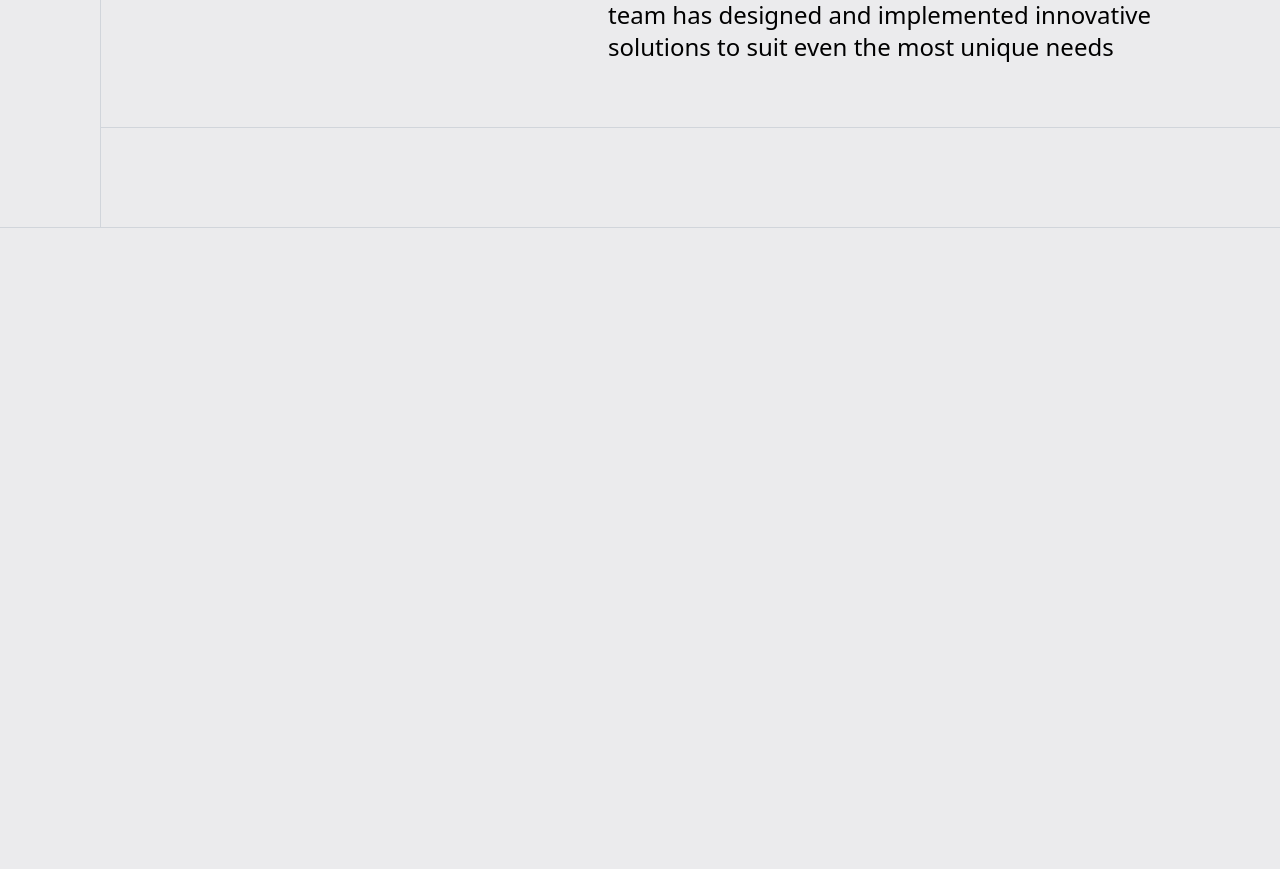
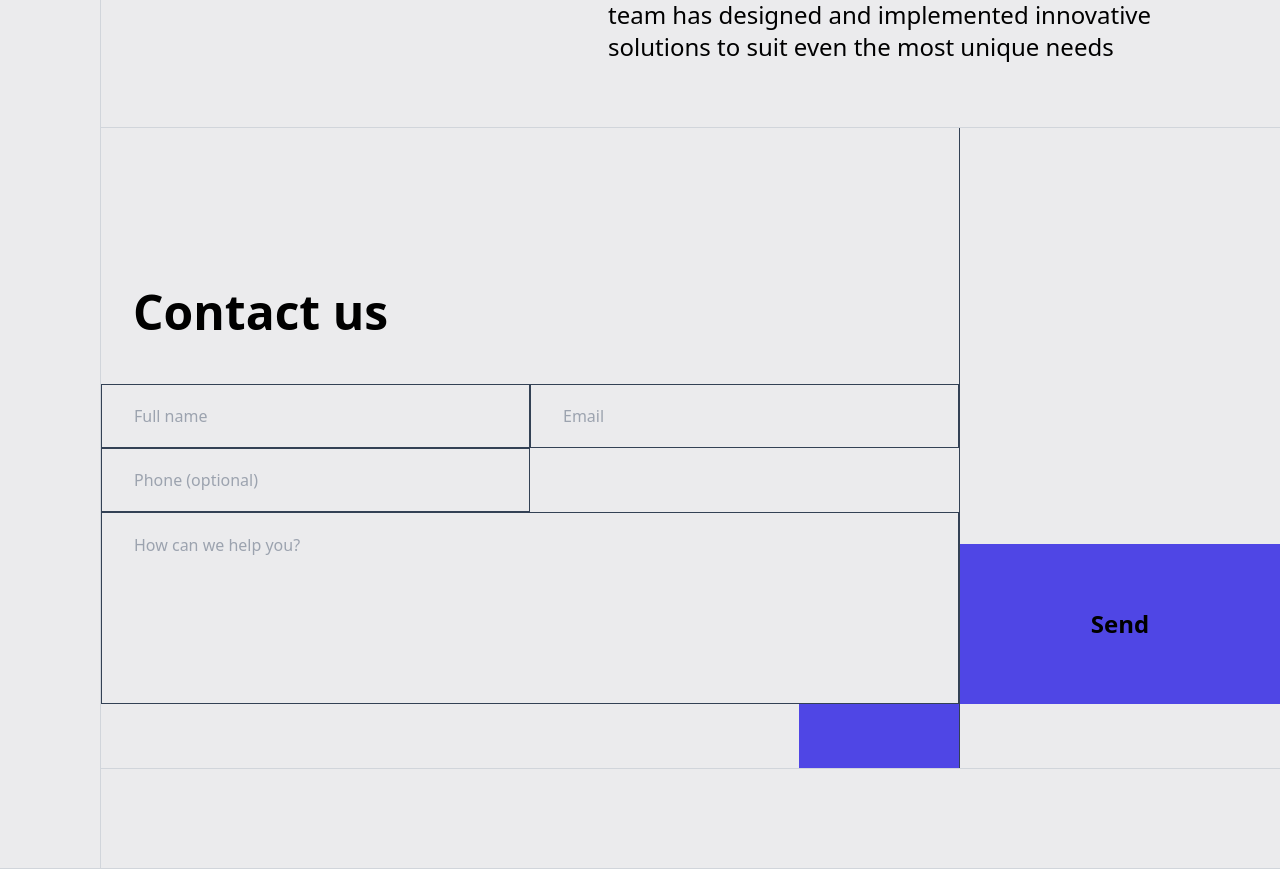
Before and after one commit to DemonHa/specialpainting, a Next.js app: page / in a window 1280 px wide. Shown: the part 2960-3829 px from the top of the page. Before the commit the page ends 3188 px from the top, so only its background shows below. Built offline with nearby package versions, Linux system fonts and the light colour scheme.

Commit message:
fe: contact sectin layout

```diff
--- a/src/app/page.tsx
+++ b/src/app/page.tsx
@@ -6,6 +6,7 @@ import Testimonials from "@/features/home/main/testimonials";
 import Footer from "@/features/home/footer";
 import Language from "@/features/home/footer/language";
 import Achivements from "@/features/home/main/achivements";
+import Contact from "@/features/home/footer/contact";
 
 export default function Home() {
   return (
@@ -19,6 +20,7 @@ export default function Home() {
       </Main>
     <Footer>
       <Language />
+      <Contact />
     </Footer>
     </>
   );
--- /dev/null
+++ b/src/features/home/footer/contact/index.tsx
@@ -0,0 +1,28 @@
+import React from 'react'
+
+const Contact = () => {
+    return (
+        <div className='flex divide-x divide-slate-700'>
+            <div className='flex-col flex-1 flex justify-end  h-[40rem]'>
+                <div className='ml-8 text-5xl font-semibold mb-12'>Contact us</div>
+                <div>
+                    <div className='grid grid-cols-2'>
+                        <input className='bg-inherit border border-slate-700 h-16 focus:outline-none px-8' placeholder='Full name' />
+                        <input className='bg-inherit border border-slate-700 h-16 focus:outline-none px-8' placeholder='Email' />
+                        <input className='bg-inherit border border-slate-700 h-16 focus:outline-none px-8' placeholder='Phone (optional)' />
+                    </div>
+                    <div className='flex flex-col justify-end items-end'>
+                    <textarea className='w-full bg-inherit border border-slate-700 h-48 resize-none focus:outline-none px-8 py-5' placeholder='How can we help you?' />
+                        <div className='h-[4rem] w-[10rem] bg-indigo-600' />
+                    </div>
+                </div>
+            </div>
+            <div className='flex-col flex justify-end'>
+                <button className='h-[10rem] w-[25vw]  bg-indigo-600 text-2xl font-semibold hover:bg-indigo-400'>Send</button>
+                <div className='h-[4rem] w-[20vw] bg-inherit' />
+            </div>
+        </div>
+    )
+}
+
+export default Contact
```
